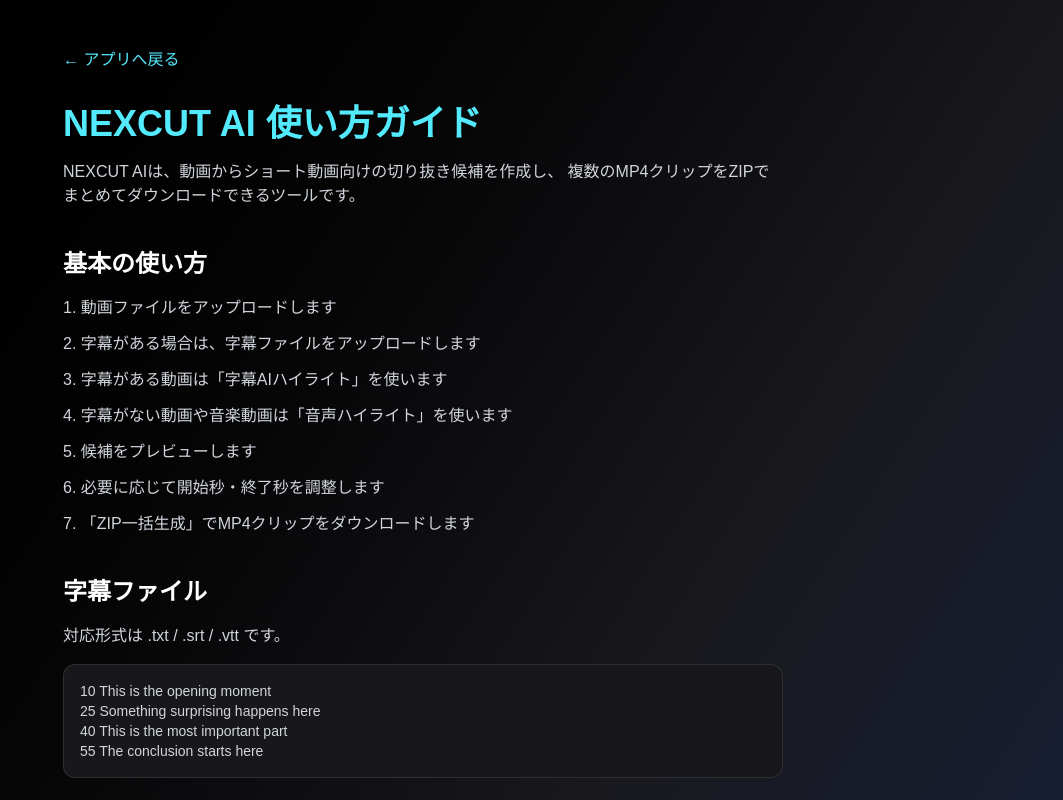
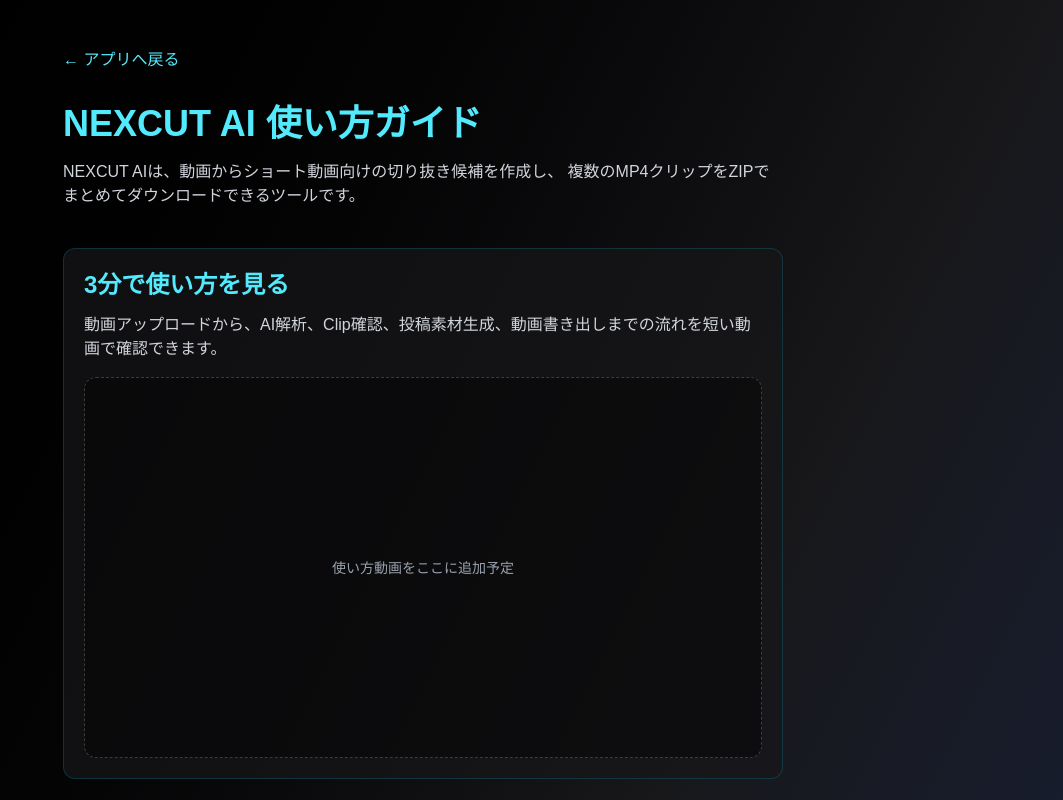
Before and after one commit to hiro042355/easyslice-ai, a Next.js app: page /guide in a window 1280 px wide. Shown: the top 800 px of the page, without its empty margins (217-1280 px from the left). Built offline with nearby package versions, Linux system fonts and the light colour scheme.

Commit message:
Add guide video entry point

```diff
--- a/app/guide/page.tsx
+++ b/app/guide/page.tsx
@@ -19,7 +19,19 @@ export default function GuidePage() {
           NEXCUT AIは、動画からショート動画向けの切り抜き候補を作成し、
           複数のMP4クリップをZIPでまとめてダウンロードできるツールです。
         </p>
+<section id="video" className="mb-10 rounded-xl border border-cyan-500/20 bg-zinc-900/70 p-5">
+  <h2 className="mb-3 text-2xl font-bold text-cyan-300">
+    3分で使い方を見る
+  </h2>
 
+  <p className="mb-4 text-gray-300">
+    動画アップロードから、AI解析、Clip確認、投稿素材生成、動画書き出しまでの流れを短い動画で確認できます。
+  </p>
+
+  <div className="flex aspect-video items-center justify-center rounded-xl border border-dashed border-white/20 bg-black/40 text-center text-sm text-gray-400">
+    使い方動画をここに追加予定
+  </div>
+</section>
         <section className="mb-10">
           <h2 className="mb-4 text-2xl font-bold text-white">
             基本の使い方
--- a/app/page.tsx
+++ b/app/page.tsx
@@ -1050,10 +1050,14 @@ const handleScriptGenerate = async () => {
       throw new Error(data.error || "台本生成に失敗しました");
     }
 
-    setScriptResult(data.script);
-    setResultTab("script");
-    setSuccessMessage(`${scriptLength}秒台本を生成しました`);
-    setAiCooldownUntil(Date.now() + 10000);
+ setScriptResult(data.script);
+setResultTab("script");
+setSuccessMessage(
+  data.fallback
+    ? "AIが混雑していたため、簡易台本を生成しました"
+    : `${scriptLength}秒台本を生成しました`
+);
+setAiCooldownUntil(Date.now() + 10000);
   } catch (err) {
     console.error(err);
 
```
